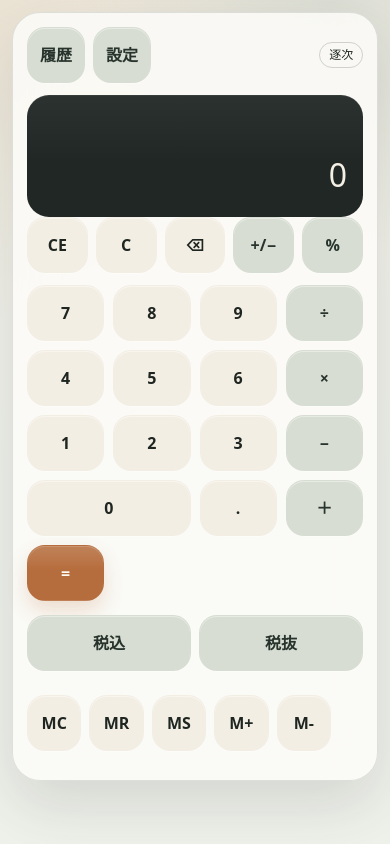
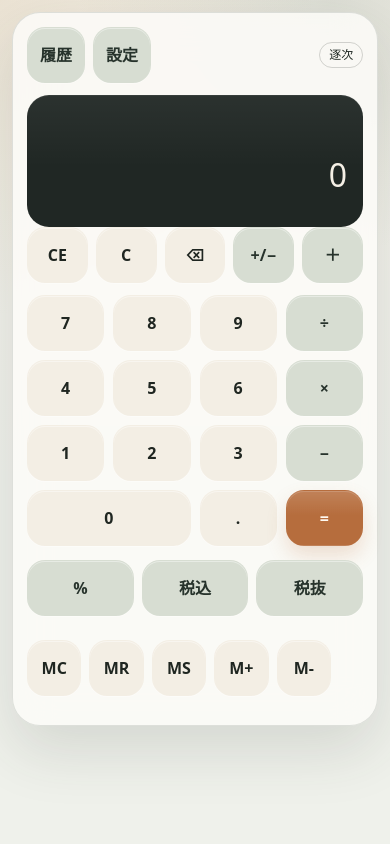
Before and after one commit to luru84/BrowserCalc, a Vue app: page / in a window 390 px wide. Built offline with nearby package versions, Linux system fonts and the light colour scheme.

Commit message:
fix(ui): tighten iPhone calculator follow-ups

```diff
--- a/src/assets/main.css
+++ b/src/assets/main.css
@@ -38,7 +38,7 @@
     var(--display-bg);
   color: var(--display-text);
   border-radius: 22px;
-  padding: 16px 16px 18px;
+  padding: 16px 16px 24px;
   min-height: 104px;
   display: flex;
   flex-direction: column;
@@ -54,6 +54,7 @@
 .display > div:last-child {
   width: 100%;
   overflow-x: auto;
+  padding-bottom: 4px;
   text-align: right;
   white-space: nowrap;
   scrollbar-width: none;
@@ -237,9 +238,7 @@
 .settings-backdrop {
   position: fixed;
   inset: 0;
-  background: var(--scrim);
-  backdrop-filter: blur(6px);
-  -webkit-backdrop-filter: blur(6px);
+  background: rgba(24, 30, 27, 0.18);
   z-index: 30;
 }
 
--- a/src/components/CalculatorApp.vue
+++ b/src/components/CalculatorApp.vue
@@ -267,7 +267,7 @@ onBeforeUnmount(() => {
         <button class="btn" type="button" @click="onClear" aria-label="全クリア">C</button>
         <button class="btn" type="button" @click="onBackspace" aria-label="バックスペース">⌫</button>
         <button class="btn operator" type="button" @click="onToggleSign" aria-label="符号反転">+/−</button>
-        <button class="btn operator" type="button" @click="onPercent" aria-label="パーセント">%</button>
+        <button class="btn operator" type="button" @click="onOperator('+')" aria-label="足し算">＋</button>
       </div>
 
       <div class="grid" aria-label="キー入力">
@@ -288,12 +288,12 @@ onBeforeUnmount(() => {
 
         <button class="btn wide" type="button" @click="onDigit('0')">0</button>
         <button class="btn" type="button" @click="onDecimal" aria-label="小数点">.</button>
-        <button class="btn operator" type="button" @click="onOperator('+')" aria-label="足し算">＋</button>
         <button class="btn accent" type="button" @click="onEquals" aria-label="イコール">=</button>
       </div>
 
       <div class="secondary-dock" aria-label="補助操作">
         <div class="secondary-group tax-row" aria-label="税計算">
+          <button class="btn operator secondary-btn" type="button" @click="onPercent" aria-label="パーセント">%</button>
           <button class="btn operator secondary-btn" type="button" @click="onTaxIn" aria-label="税込">税込</button>
           <button class="btn operator secondary-btn" type="button" @click="onTaxOut" aria-label="税抜">税抜</button>
         </div>
@@ -509,7 +509,7 @@ onBeforeUnmount(() => {
 }
 
 .tax-row .secondary-btn {
-  flex-basis: calc(50% - 0.25rem);
+  flex-basis: calc(33.333% - 0.35rem);
 }
 
 .memory-row {
@@ -539,7 +539,7 @@ onBeforeUnmount(() => {
   right: 0;
   transform: translateY(100%);
   transition: transform 0.24s ease;
-  z-index: 20;
+  z-index: 40;
 }
 
 .settings-panel.open {
```
